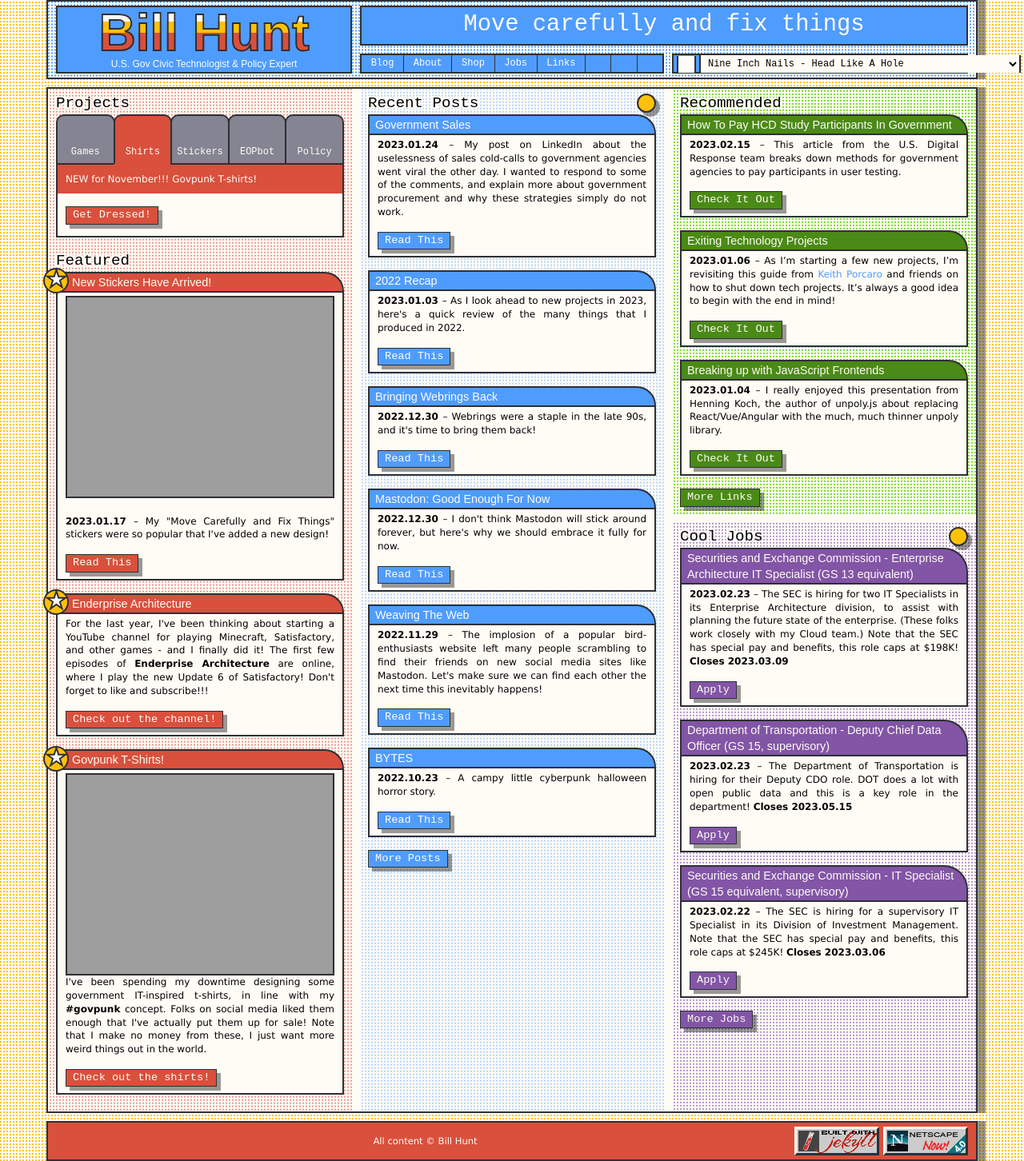
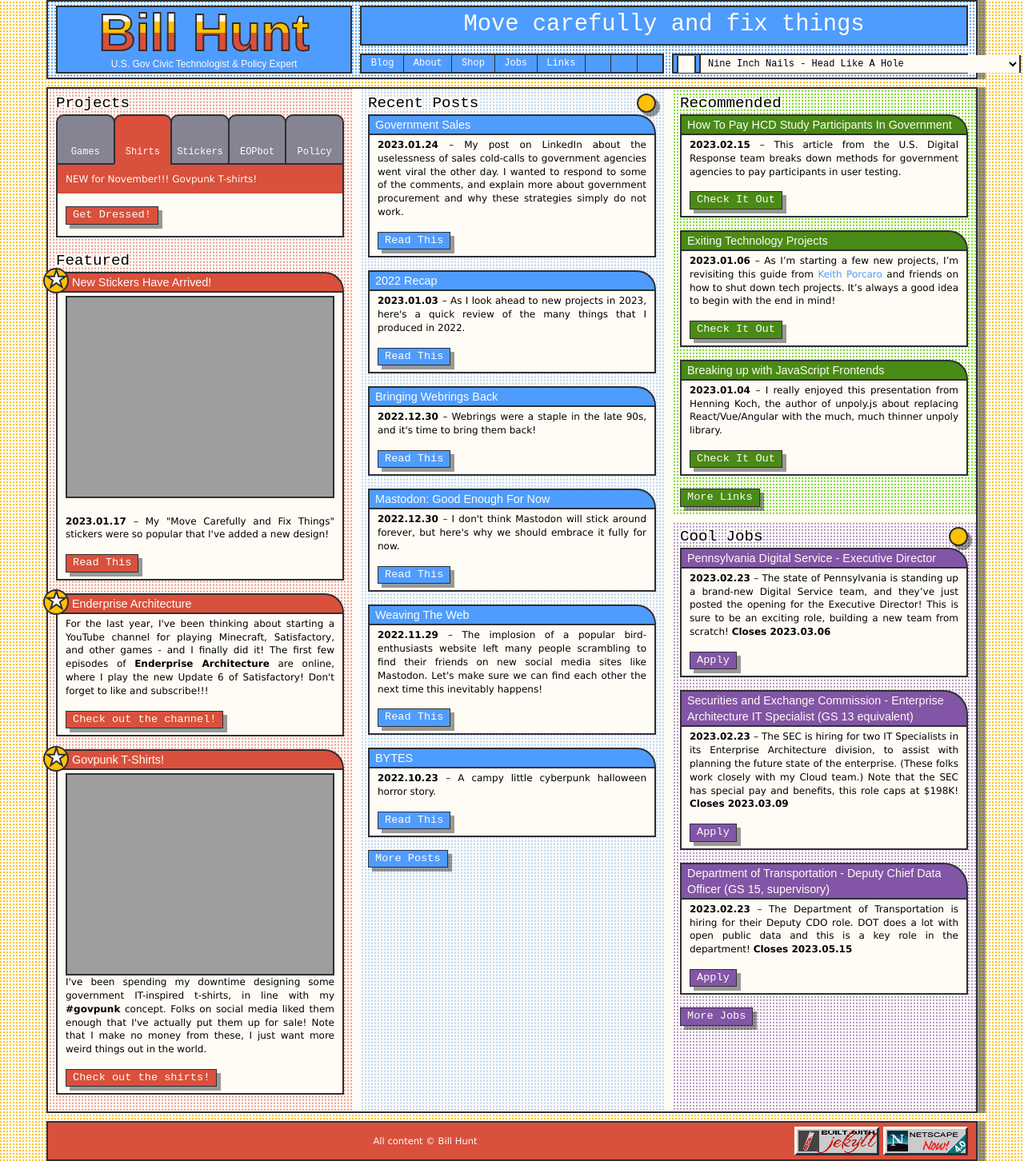
Before and after one commit to krusynth/billhunt.dev, a Jekyll site: the page built from index.md, in a window 1280 px wide. Shown: the whole page at 80% size. Built offline with Jekyll 4.4.1, drawn with Linux system fonts in a browser that asks for light colours; some web fonts are replaced.

Commit message:
Update jobs.

```diff
--- a/_data/jobs.yml
+++ b/_data/jobs.yml
@@ -1,3 +1,9 @@
+- title: Pennsylvania Digital Service - Executive Director
+  url: https://www.governmentjobs.com/careers/pabureau/jobs/3920054/executive-director-pennsylvania-digital-service?department[0]=Executive%20Offices&sort=PositionTitle%7CAscending&pagetype=jobOpportunitiesJobs
+  date: 2023-02-23
+  closes: 2023-03-06
+  content: The state of Pennsylvania is standing up a brand-new Digital Service team, and they've just posted the opening for the Executive Director!  This is sure to be an exciting role, building a new team from scratch!
+
 - title: Securities and Exchange Commission - Enterprise Architecture IT Specialist (GS 13 equivalent)
   url: https://www.usajobs.gov/job/708531000
   date: 2023-02-23
```
